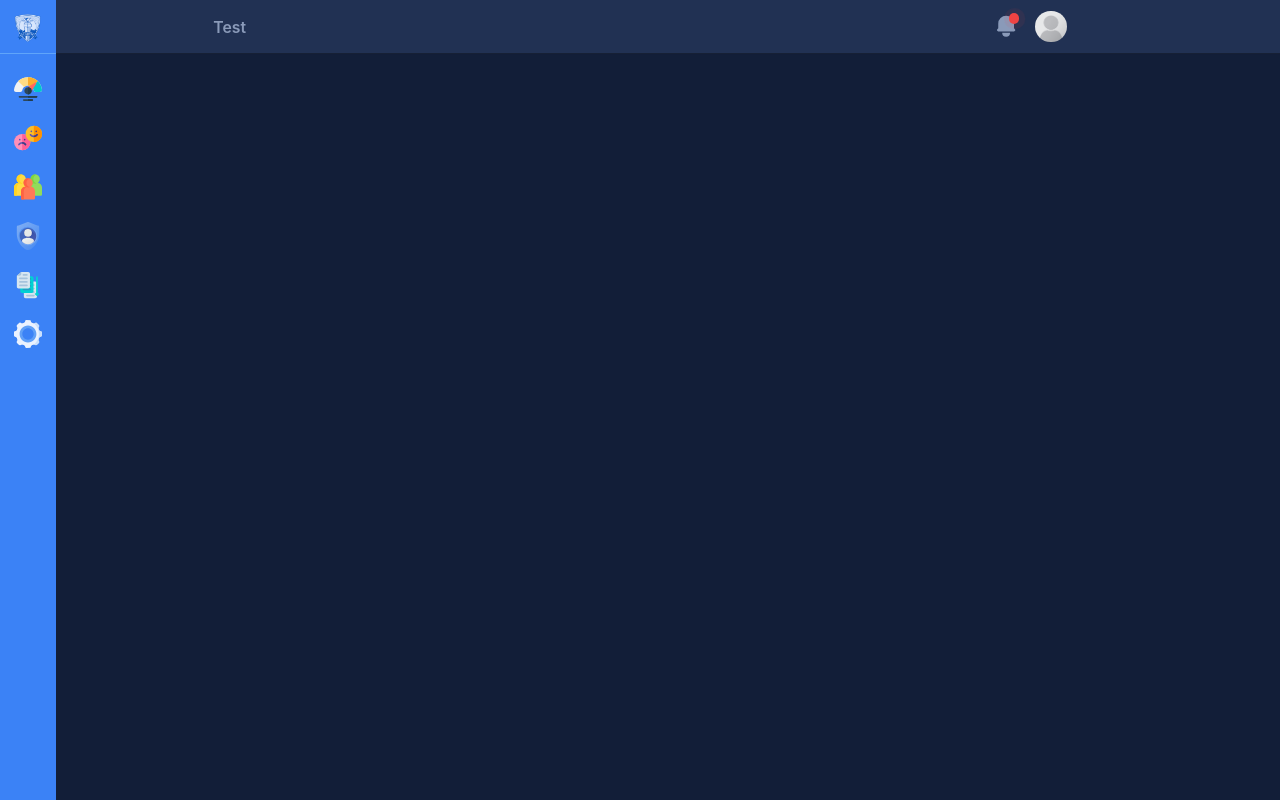
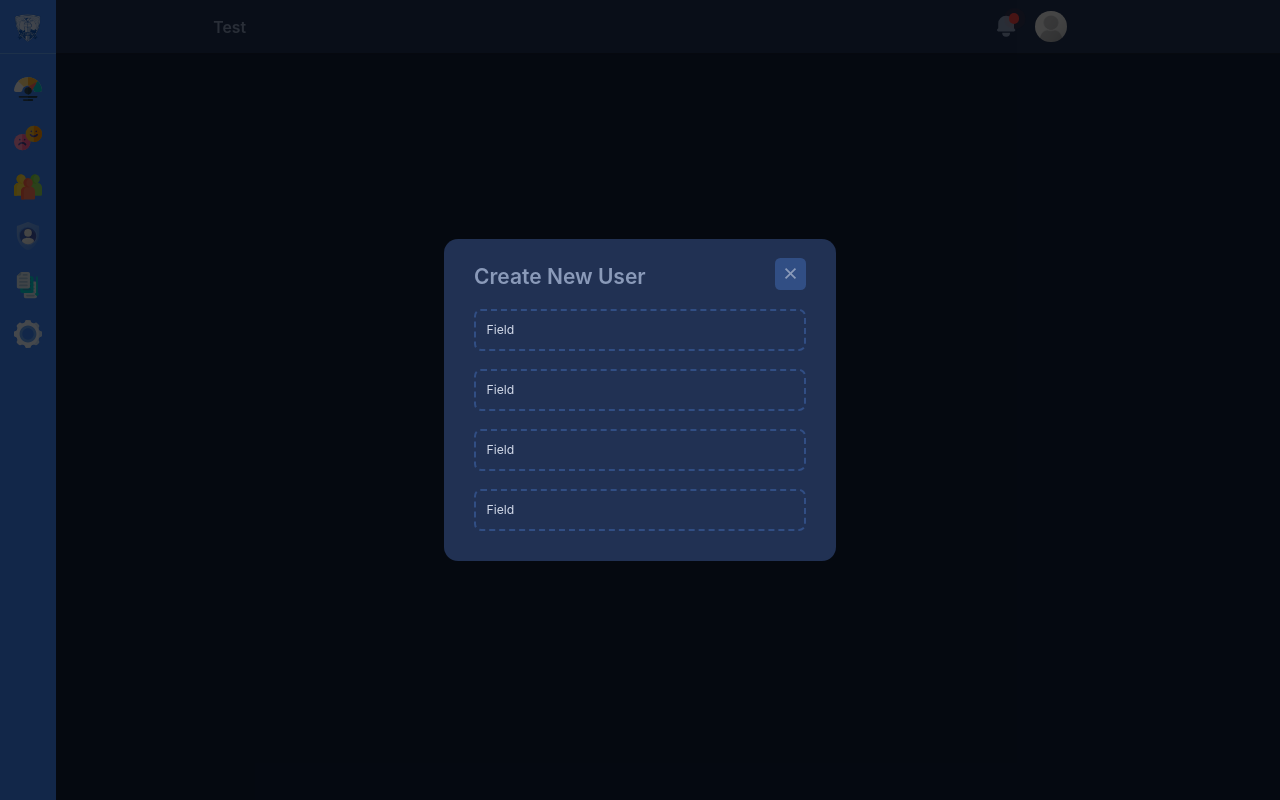
Before and after one commit to NathanSaludes/emmy-next, a Next.js app: page /test in a window 1280 px wide. Built offline with nearby package versions, Linux system fonts and the light colour scheme.

Commit message:
Create initial frontend structure for Add User form (Accounts page)

```diff
--- /dev/null
+++ b/components/AddUserForm/index.js
@@ -0,0 +1,33 @@
+import React from 'react'
+import { RiCloseLine } from 'react-icons/ri'
+
+function AddUserForm() {
+	return (
+		<div className={`bg-dark-denim-accent px-8 pt-5 pb-8 rounded-2xl`}>
+			<div className="flex flex-col items-center border-2 border-dashed border-red-500 border-opacity-0 w-80 sm:w-96">
+				<div className="flex justify-between items-baseline w-full">
+					<div className="font-semibold text-2xl tracking text-main">
+						Create New User
+					</div>
+					<button className="flex justify-center items-center h-9 w-9 bg-emmy-blue-accent bg-opacity-30 rounded-md group hover:bg-opacity-40 focus:outline-none focus:ring-2">
+						<RiCloseLine className="text-2xl text-main group-hover:text-primary" />
+					</button>
+				</div>
+				<div className="flex text-sm p-3 mt-5 rounded-lg border-2 border-dashed border-emmy-blue-accent border-opacity-30 w-full">
+					Field
+				</div>
+				<div className="flex text-sm p-3 mt-5 rounded-lg border-2 border-dashed border-emmy-blue-accent border-opacity-30 w-full">
+					Field
+				</div>
+				<div className="flex text-sm p-3 mt-5 rounded-lg border-2 border-dashed border-emmy-blue-accent border-opacity-30 w-full">
+					Field
+				</div>
+				<div className="flex text-sm p-3 mt-5 rounded-lg border-2 border-dashed border-emmy-blue-accent border-opacity-30 w-full">
+					Field
+				</div>
+			</div>
+		</div>
+	)
+}
+
+export default AddUserForm
--- a/pages/test/index.js
+++ b/pages/test/index.js
@@ -1,6 +1,9 @@
 import MainLayout from '@/components/layouts/MainLayout';
 import PageHeader from '@/components/PageHeader'
 import Head from 'next/head'
+
+import Modal from '@/components/Modal'
+import AddUserForm from '@/components/AddUserForm'
 
 export default function Test() {
 
@@ -9,6 +12,9 @@ export default function Test() {
 			<Head>
 				<title>Test</title>
 			</Head>
+			<Modal>
+				<AddUserForm />
+			</Modal>
 		</MainLayout>
 	)
 }
```
